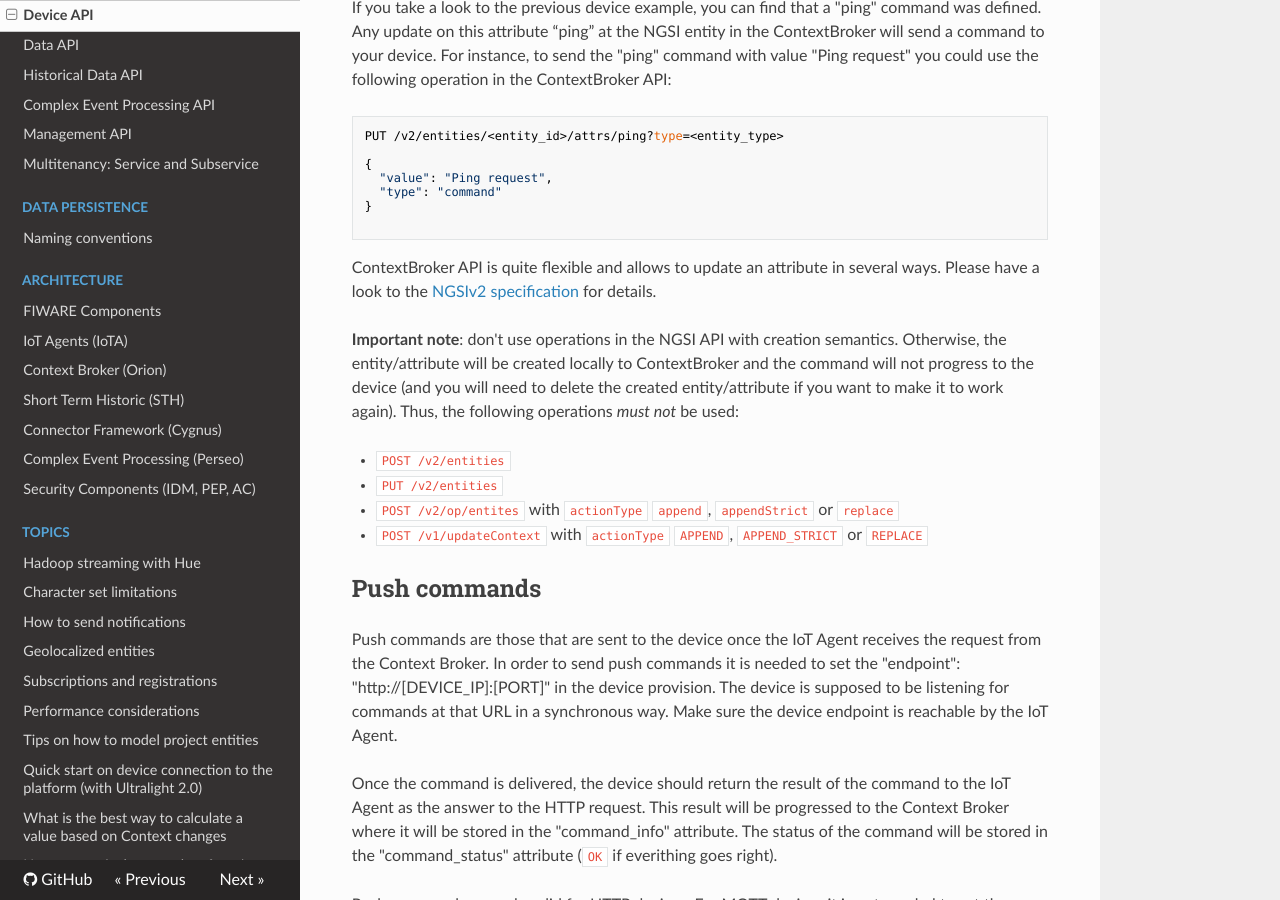
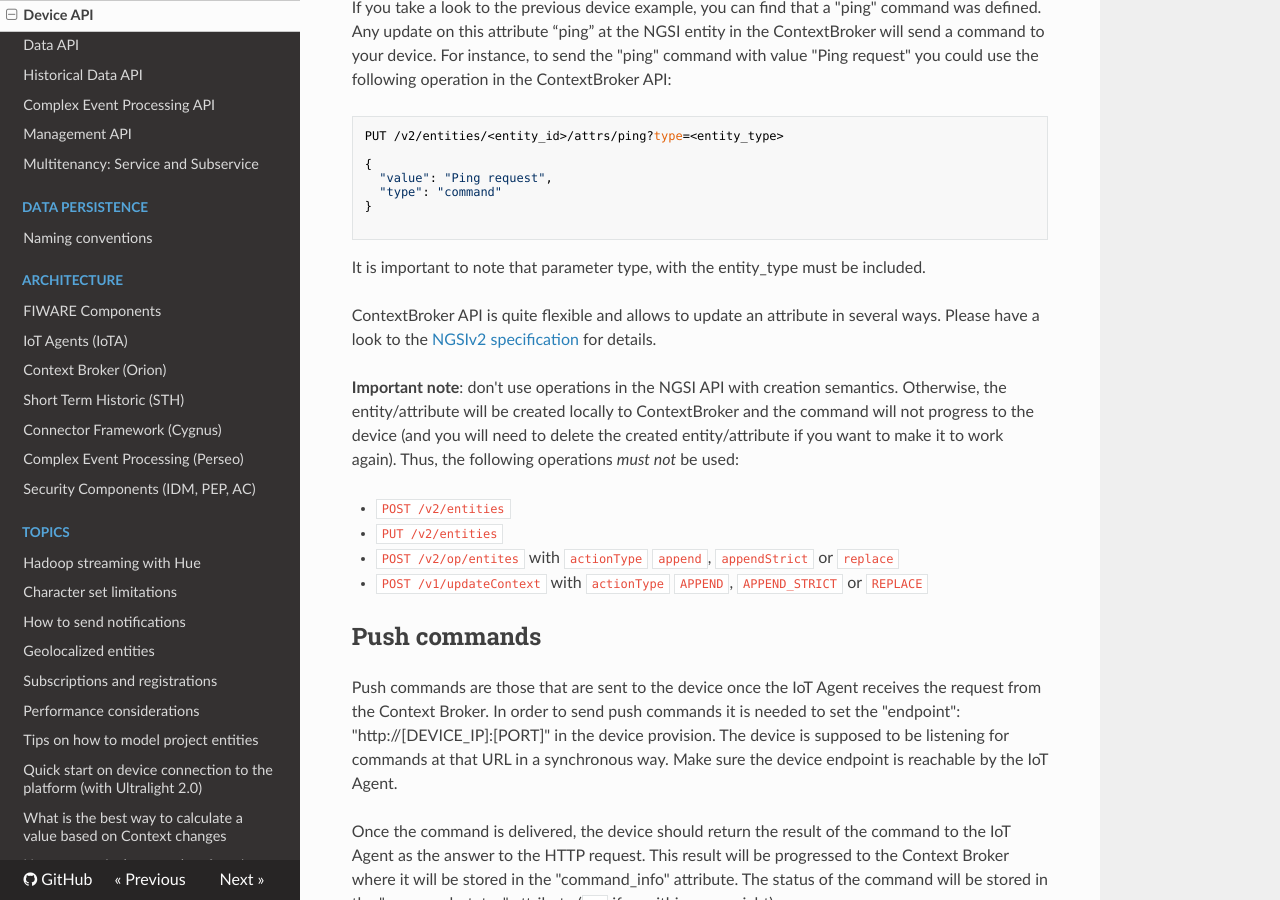
Before and after one commit to telefonicaid/thinking-cities, an MkDocs documentation site: the page built from docs/device_api.md, in a window 1280 px wide and 900 px high, scrolled down 7565 px. Built offline with MkDocs 1.6.1, drawn with Linux system fonts in a browser that asks for light colours; nearby versions of some CDN libraries; old or Windows-style settings are respelled for this version of MkDocs.

Commit message:
Update device_api.md

````diff
--- a/docs/device_api.md
+++ b/docs/device_api.md
@@ -357,6 +357,8 @@
 
 ```
 
+It is important to note that parameter type, with the entity_type must be included.
+
 ContextBroker API is quite flexible and allows to update an attribute in several ways. Please have a look to the [NGSIv2 specification](http://telefonicaid.github.io/fiware-orion/api/v2/stable) for details.
 
 **Important note**: don't use operations in the NGSI API with creation semantics. Otherwise, the entity/attribute will be created locally to ContextBroker and the command will not progress to the device (and you will need to delete the created entity/attribute if you want to make it to work again). Thus, the following operations *must not* be used:
````
